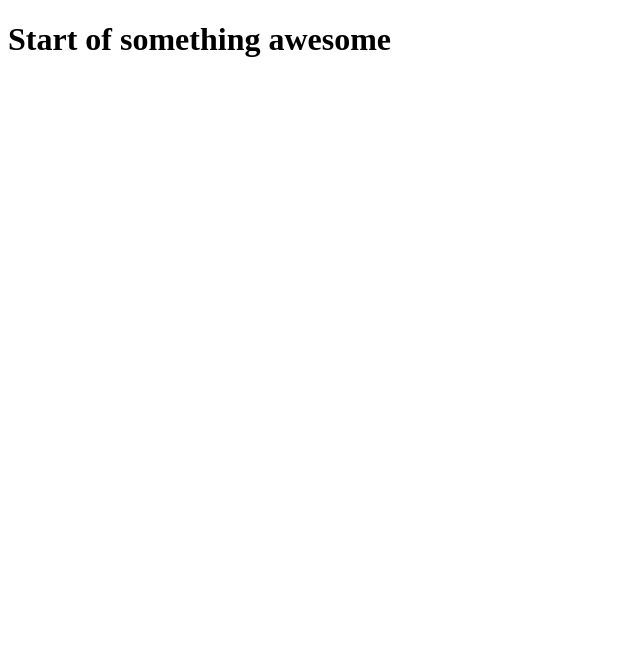
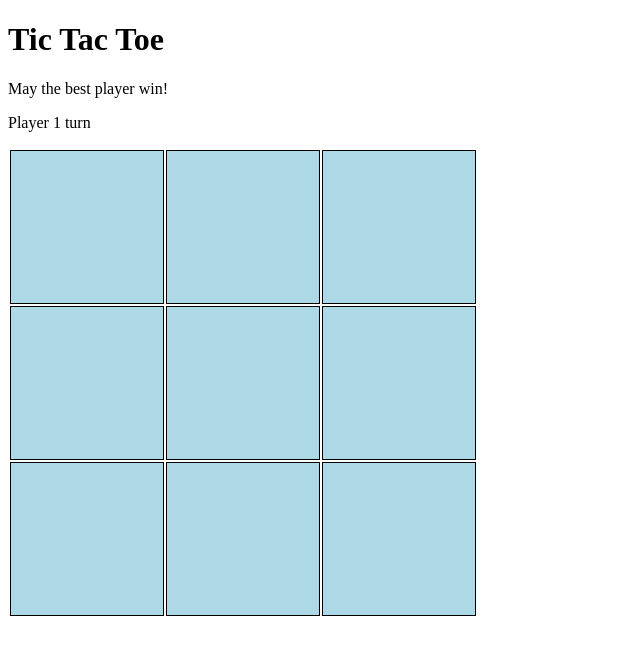
Before and after one commit to matsofargone/Tictactoe, a plain HTML site: page index.html in a window 1280 px wide. Shown: the whole page, without its empty margins (0-640 px from the left). Drawn offline with Linux system fonts and the light colour scheme.

Commit message:
gameboard created

```diff
--- a/index.css
+++ b/index.css
@@ -0,0 +1,17 @@
+
+
+
+.square {
+    width: 150px;
+    height: 150px;
+    border: 1px solid black;
+    background-color: lightblue;
+    text-align: center;
+    font-size: 72px;
+    font-weight: bold;
+    cursor: pointer;
+  }
+
+  .square:hover {
+    opacity: 0.8;
+  }
--- a/index.html
+++ b/index.html
@@ -5,8 +5,20 @@
     <meta http-equiv="X-UA-Compatible" content="IE=edge">
     <meta name="viewport" content="width=device-width, initial-scale=1.0">
     <title>Tic Tac Toe</title>
+    <link rel="stylesheet" href="index.css">
+    <script src="index.js" defer></script>
 </head>
 <body>
-    <h1>Start of something awesome</h1>
+
+    <h1>Tic Tac Toe</h1>
+    <p>May the best player win!</p>
+    <!-- Div that is going to handle turns -->
+    <div id="turns"><p>Player 1 turn</p></div>
+    <div id="gameboard-container">
+
+
+    </div>
+
+
 </body>
 </html>
--- a/index.js
+++ b/index.js
@@ -1,20 +1,62 @@
 //Module
 
 var Gameboard = (function() {
-    var gameBoard = {'gameboard':[]};
+    var gameBoard = {'gameboard':[" ", " ", " ", " ", " "," "," ", " ", " "]};
+    //going to handle getting and resetting the game board
+    const container = document.getElementById("gameboard-container");
 
-    const getGameboard = ()=> {
-        return gameBoard.gameboard;
-    }
+    //create a table using  loops and assign each row
+
+    var createGameboard = ()=> {
+        const gameboardTableElement = document.createElement("table");
+
+        for (let i = 0; i < 3; i++) {
+            const row = document.createElement("tr");
 
 
 
-    return {getGameboard};
+        for (let j = 0; j < 3; j++) {
+            const cell = document.createElement("td");
+            cell.classList.add('square');
+            row.appendChild(cell);
+
+    }
+    gameboardTableElement.appendChild(row);
+
+}
+    container.appendChild(gameboardTableElement);
+}
+
+
+
+    return {createGameboard};
 
 
 })();
 
 //factories
-const Player = (name, mark) => {
+var Player = (name, mark) => {
+    const player = {'player_name': name,
+                    'mark': mark};
+
+    return {name, mark, player};
 
 }
+
+
+var GameLogic = (function() {
+
+    //code
+    //Control flow to add game logic
+    //winning game logic
+
+})();
+
+
+
+
+
+
+
+
+Gameboard.createGameboard();
```
